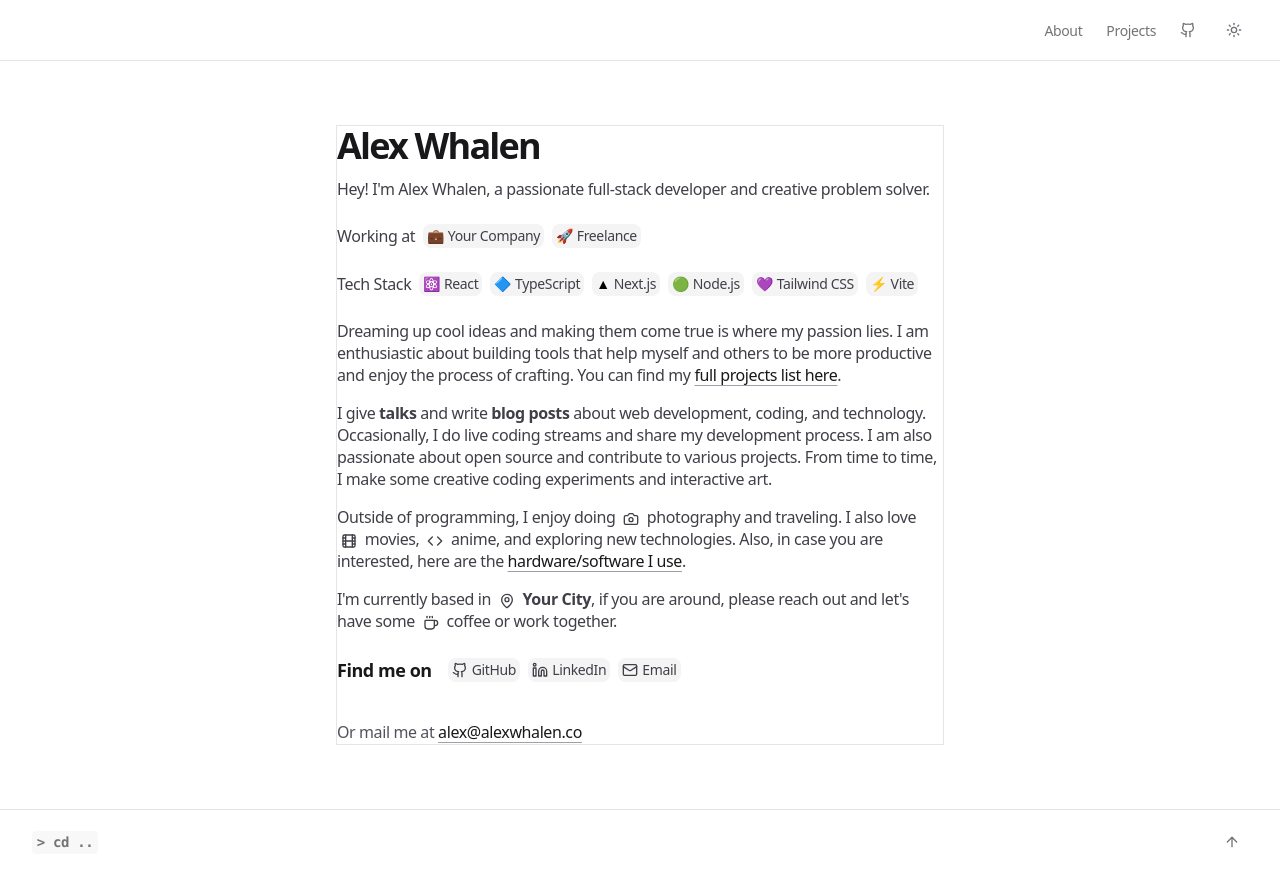
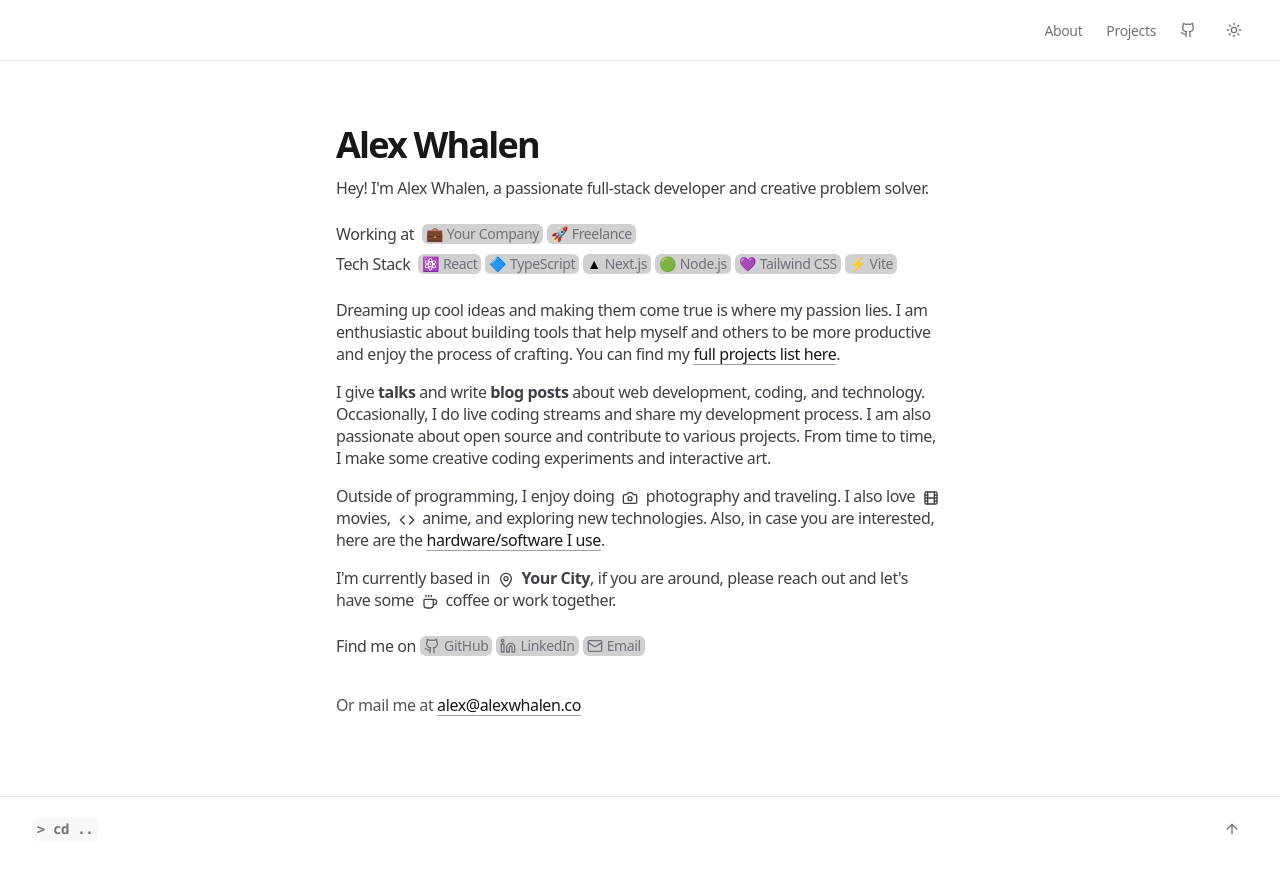
Before and after one commit to Awhalen1999/portfolio, a Next.js app: page /about in a window 1280 px wide. Built offline with nearby package versions, Linux system fonts and the light colour scheme.

Commit message:
about page

```diff
--- a/app/(content)/about/page.tsx
+++ b/app/(content)/about/page.tsx
@@ -15,7 +15,7 @@
 
 export default function AboutPage() {
   return (
-    <div className="space-y-6 border">
+    <div className="space-y-6">
       {/* Name and Introduction */}
       <div className="space-y-3">
         <h1 className="text-4xl font-bold tracking-tighter text-zinc-900 dark:text-zinc-100">
@@ -28,11 +28,12 @@
       </div>
 
       {/* Working At */}
+      <div className="space-y-2">
         <div className="flex items-center gap-2">
           <p className="leading-snug tracking-tight text-zinc-700 dark:text-zinc-300">
             Working at
           </p>
-        <div className="flex flex-wrap gap-2">
+          <div className="flex flex-wrap gap-1">
             <Chip
               icon={<span className="text-blue-600">💼</span>}
               href="https://example.com"
@@ -53,7 +54,7 @@
           <p className="leading-snug tracking-tight text-zinc-700 dark:text-zinc-300">
             Tech Stack
           </p>
-        <div className="flex flex-wrap gap-2">
+          <div className="flex flex-wrap gap-1">
             <Chip icon={<span className="text-blue-500">⚛️</span>}>React</Chip>
             <Chip icon={<span className="text-blue-600">🔷</span>}>
               TypeScript
@@ -61,11 +62,14 @@
             <Chip icon={<span className="text-black dark:text-white">▲</span>}>
               Next.js
             </Chip>
-          <Chip icon={<span className="text-green-500">🟢</span>}>Node.js</Chip>
+            <Chip icon={<span className="text-green-500">🟢</span>}>
+              Node.js
+            </Chip>
             <Chip icon={<span className="text-purple-500">💜</span>}>
               Tailwind CSS
             </Chip>
             <Chip icon={<span className="text-yellow-500">⚡</span>}>Vite</Chip>
+          </div>
         </div>
       </div>
 
@@ -117,11 +121,11 @@
       </div>
 
       {/* Find Me On */}
-      <div className="flex items-center gap-4">
-        <h2 className="text-lg font-semibold tracking-tight text-zinc-900 dark:text-zinc-100">
+      <div className="flex items-center gap-1">
+        <p className="leading-snug tracking-tight text-zinc-700 dark:text-zinc-300">
           Find me on
-        </h2>
-        <div className="flex flex-wrap gap-2">
+        </p>
+        <div className="flex flex-wrap gap-1">
           <Chip
             href="https://github.com/awhalen1999"
             icon={<Github className="h-4 w-4" />}
--- a/components/ui/chip.tsx
+++ b/components/ui/chip.tsx
@@ -14,7 +14,7 @@
   className = '',
 }: ChipProps) {
   const baseClasses =
-    'inline-flex items-center gap-1 rounded-md px-1 py-0.5 text-sm font-medium tracking-tight bg-zinc-100 text-zinc-700 hover:bg-zinc-300 dark:bg-zinc-800 dark:text-zinc-300 dark:hover:bg-zinc-700 transition-colors'
+    'inline-flex items-center gap-1 rounded-sm px-1 py-0 text-sm font-medium tracking-tight bg-zinc-900/20 backdrop-blur-md text-zinc-500 hover:bg-zinc-800/30 dark:bg-white/10 dark:text-zinc-400 dark:hover:bg-white/20 transition-all cursor-pointer'
 
   const content = (
     <>
```
Lines whose indentation alone changed are shown as unchanged.
